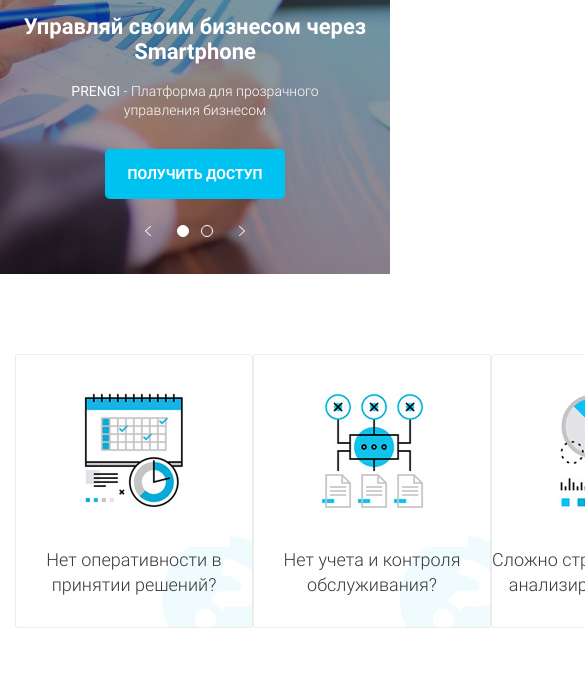
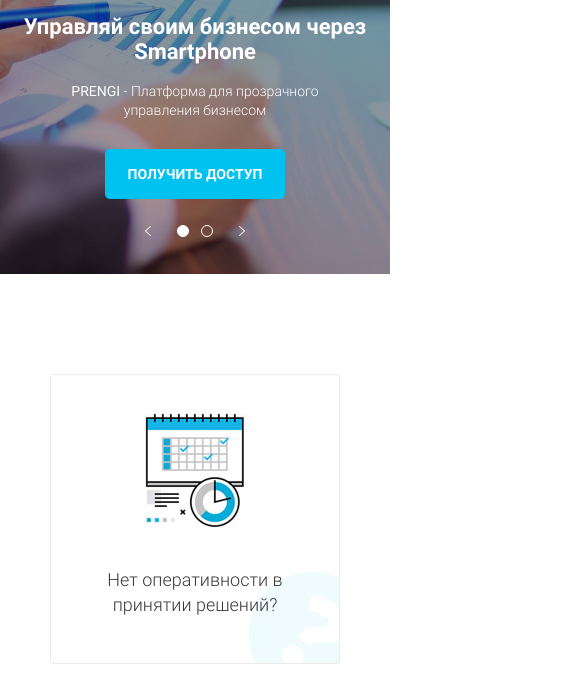
Before and after one commit to alex-lys/web-layouts_prengi, a website: page src/index.html in a window 390 px wide. Shown: the part 127-802 px from the top of the page, 585 px wide, since content can reach past the window. Drawn offline with nearby package versions, Linux system fonts and the light colour scheme; files that its build step writes are made by us from their sources; files whose address does not match are found by name.

Commit message:
add media rules for tasks

```diff
--- a/src/scss/blocks/_tasks.scss
+++ b/src/scss/blocks/_tasks.scss
@@ -46,3 +46,22 @@
         text-transform: uppercase;
     }
 }
+@media (max-width: 991px) {
+    .tasks {
+        &__wrapper {
+            flex-direction: column;
+            align-items: center;
+        }
+        &__item  {
+            margin-top: 20px;
+        }
+    }
+}
+@media (max-width: 576px) {
+    .tasks {
+        &__item {
+            width: 290px;
+            min-height: 290px;
+        }
+    }
+}
```
Also changed, not shown: dist/css/style.min.css.
